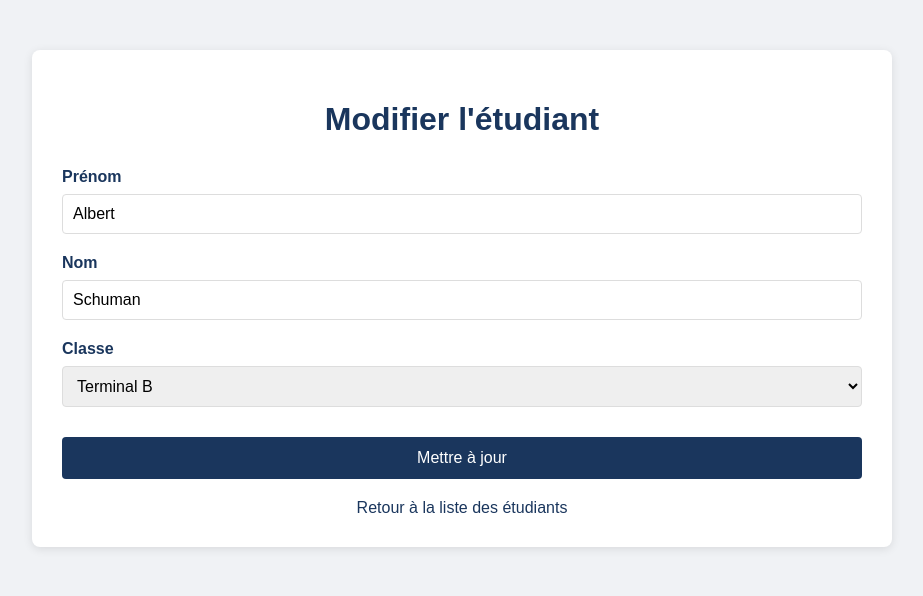
After one commit to Hugo-Vlnx/Vialaneix_Hugo_TP10, a PHP site: page /tp10/View/modif_etudiant.php?id=4 in a window 1280 px wide. The commit adds this page. Shown: the top 596 px of the page, without its empty margins (178-1101 px from the left). Run offline with PHP 8.4, Linux system fonts and the light colour scheme; the visitor is signed in with stand-in values (Sample User, id 1); data comes from the database, SQL or seed files in the repository.

Commit message:
ajout des fichier du tp 9 et modification pour qu il correspondent au tp 10

```diff
--- /dev/null
+++ b/tp10/View/modif_etudiant.php
@@ -0,0 +1,193 @@
+<?php
+session_start();
+require('../Model/pdo.php');
+
+
+if (!isset($_SESSION['user_id'])) {
+    header('Location: ../login.php');
+    exit();
+}
+
+if (!isset($_GET['id']) || !is_numeric($_GET['id'])) {
+    header('Location: ../index.php');
+    exit();
+}
+
+$id = intval($_GET['id']);
+
+
+$etudiant = $dbPDO->prepare("SELECT * FROM etudiants WHERE id = ?");
+$etudiant->execute([$id]);
+$etudiant = $etudiant->fetch();
+
+if (!$etudiant) {
+    header('Location: ../index.php');
+    exit();
+}
+
+
+$error = '';
+$success = '';
+
+if ($_SERVER['REQUEST_METHOD'] == 'POST') {
+    $nom = htmlspecialchars(trim($_POST['nom']));
+    $prenom = htmlspecialchars(trim($_POST['prenom']));
+    $classe_id = intval($_POST['classe_id']);
+
+    if (empty($nom) || empty($prenom)) {
+        $error = "Le nom et le prénom sont obligatoires";
+    } else {
+        try {
+            $update = $dbPDO->prepare("UPDATE etudiants SET nom = ?, prenom = ?, classe_id = ? WHERE id = ?");
+            $update->execute([$nom, $prenom, $classe_id, $id]);
+            $success = "Étudiant modifié avec succès";
+
+
+      $requete = $dbPDO->prepare("SELECT * FROM etudiants WHERE id = :id");
+
+
+      $requete->bindParam(':id', $id, PDO::PARAM_INT);
+
+
+      $requete->execute();
+
+
+         $etudiant = $requete->fetch(PDO::FETCH_ASSOC);
+        } catch (PDOException $e) {
+            $error = "Erreur lors de la modification : " . $e->getMessage();
+        }
+    }
+}
+
+
+$classes = $dbPDO->query("SELECT * FROM classes")->fetchAll();
+?>
+
+<!DOCTYPE html>
+<html lang="fr">
+<head>
+    <meta charset="UTF-8">
+    <meta name="viewport" content="width=device-width, initial-scale=1.0">
+    <title>Modifier un étudiant</title>
+    <style>
+        body {
+            font-family: 'Arial', sans-serif;
+            background-color: #f0f2f5;
+            padding: 20px;
+            margin: 0;
+        }
+        .container {
+            max-width: 800px;
+            margin: 30px auto;
+            background: white;
+            padding: 30px;
+            border-radius: 8px;
+            box-shadow: 0 2px 10px rgba(0,0,0,0.1);
+        }
+        h1 {
+            color: #1a365d;
+            text-align: center;
+            margin-bottom: 30px;
+        }
+        .form-group {
+            margin-bottom: 20px;
+        }
+        label {
+            display: block;
+            margin-bottom: 8px;
+            color: #1a365d;
+            font-weight: bold;
+        }
+        input[type="text"],
+        select {
+            width: 100%;
+            padding: 10px;
+            border: 1px solid #ddd;
+            border-radius: 4px;
+            box-sizing: border-box;
+            font-size: 16px;
+        }
+        button {
+            background-color: #1a365d;
+            color: white;
+            padding: 12px 20px;
+            border: none;
+            border-radius: 4px;
+            cursor: pointer;
+            font-size: 16px;
+            width: 100%;
+            margin-top: 10px;
+        }
+        button:hover {
+            background-color: #0a1f38;
+        }
+        .message {
+            padding: 15px;
+            margin-bottom: 20px;
+            border-radius: 4px;
+            text-align: center;
+        }
+        .error {
+            background-color: #f8d7da;
+            color: #721c24;
+            border: 1px solid #f5c6cb;
+        }
+        .success {
+            background-color: #d4edda;
+            color: #155724;
+            border: 1px solid #c3e6cb;
+        }
+        .back-link {
+            display: inline-block;
+            margin-top: 20px;
+            color: #1a365d;
+            text-decoration: none;
+            text-align: center;
+            width: 100%;
+        }
+        .back-link:hover {
+            text-decoration: underline;
+        }
+    </style>
+</head>
+<body>
+    <div class="container">
+        <h1>Modifier l'étudiant</h1>
+
+        <?php if (!empty($error)): ?>
+            <div class="message error"><?= $error ?></div>
+        <?php endif; ?>
+
+        <?php if (!empty($success)): ?>
+            <div class="message success"><?= $success ?></div>
+        <?php endif; ?>
+
+        <form method="POST">
+            <div class="form-group">
+                <label for="prenom">Prénom</label>
+                <input type="text" id="prenom" name="prenom" value="<?= htmlspecialchars($etudiant['prenom']) ?>" required>
+            </div>
+
+            <div class="form-group">
+                <label for="nom">Nom</label>
+                <input type="text" id="nom" name="nom" value="<?= htmlspecialchars($etudiant['nom']) ?>" required>
+            </div>
+
+            <div class="form-group">
+                <label for="classe_id">Classe</label>
+                <select id="classe_id" name="classe_id" required>
+                    <?php foreach ($classes as $classe): ?>
+                        <option value="<?= $classe['id'] ?>" <?= $classe['id'] == $etudiant['classe_id'] ? 'selected' : '' ?>>
+                            <?= htmlspecialchars($classe['libelle']) ?>
+                        </option>
+                    <?php endforeach; ?>
+                </select>
+            </div>
+
+            <button type="submit">Mettre à jour</button>
+        </form>
+
+        <a href="../index.php" class="back-link">Retour à la liste des étudiants</a>
+    </div>
+</body>
+</html>
--- a/tp10/index.php
+++ b/tp10/index.php
@@ -1,8 +1,8 @@
 <?php
 
-// Afficher les erreurs à l'écran
+
 ini_set('display_errors', 1);
-// Afficher les erreurs et les avertissements
+
 error_reporting(E_ALL);
 
 
```
Also changed, not shown: tp10/View/nouvel_etudiant.php (added, +146 -0 lines), tp10/View/nouvelle_matiere.php (added, +59 -0 lines), tp10/View/suppression_etudiant.php (added, +31 -0 lines), tp10/admin.php (+4 -4 lines).
